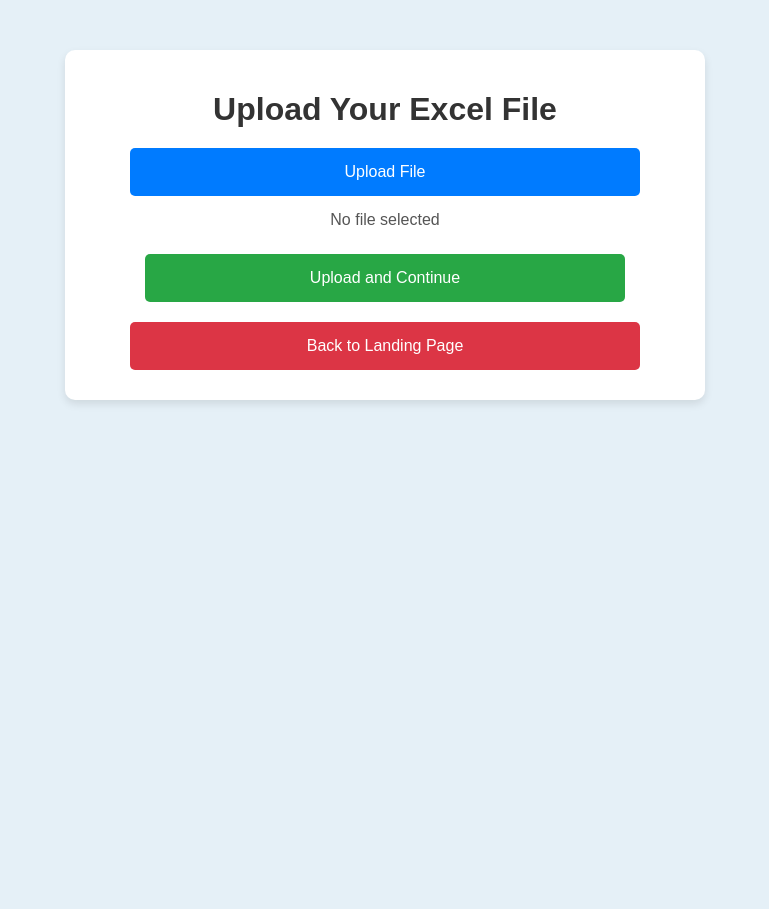
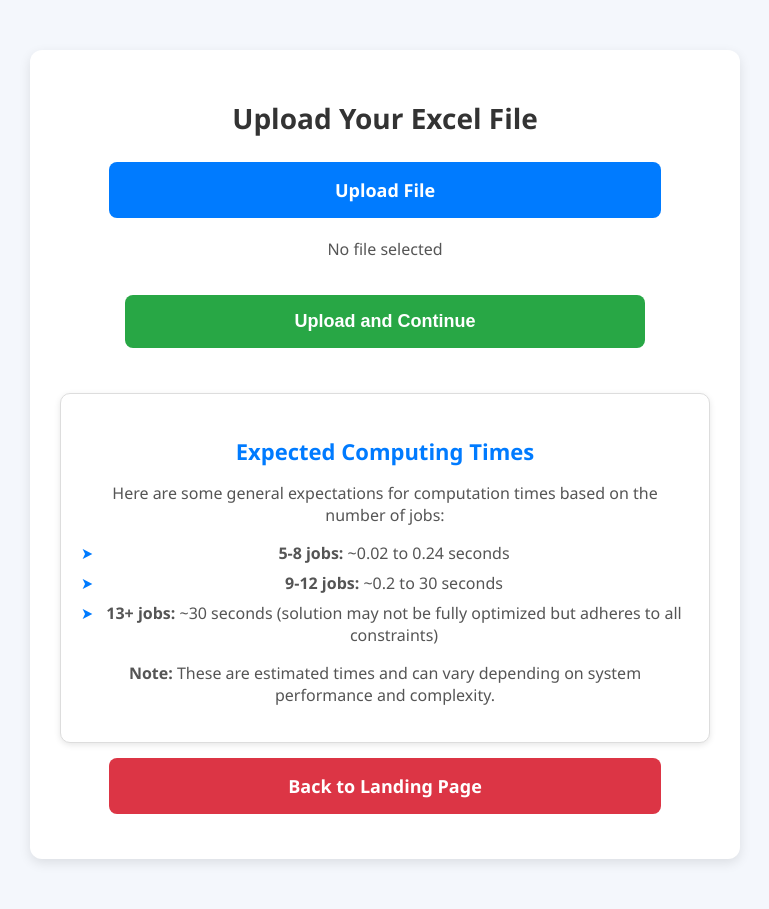
Before and after one commit to Wesleyvdhorst/projectOBP_MS2, a Flask app: page /upload_page in a window 1280 px wide. Shown: the whole page, without its empty margins (255-1024 px from the left). Before the commit the page ends 404 px from the top, so only its background shows below. Run offline with Flask 2, Linux system fonts and the light colour scheme.

Commit message:
feat: added benchmarks

```diff
--- a/templates/upload_page.html
+++ b/templates/upload_page.html
@@ -7,57 +7,61 @@
     <style>
         /* General Styles */
         body {
-            font-family: Arial, sans-serif;
+            font-family: 'Segoe UI', Tahoma, Geneva, Verdana, sans-serif;
             margin: 0;
             padding: 0;
-            background: #e5f0f7; /* Light blue background */
+            background: #f4f7fc; /* Light blue background */
             color: #333;
         }
         .container {
             width: 90%;
-            max-width: 600px;
+            max-width: 650px;
             margin: 50px auto;
-            padding: 20px;
+            padding: 30px;
             background: white;
-            border-radius: 10px;
-            box-shadow: 0 4px 8px rgba(0, 0, 0, 0.1);
+            border-radius: 12px;
+            box-shadow: 0 4px 12px rgba(0, 0, 0, 0.1);
             text-align: center;
         }
         h1 {
-            margin-bottom: 20px;
+            margin-bottom: 25px;
+            font-size: 28px;
+            color: #333;
         }
         #fileLabel {
             display: block;
             width: 80%;
-            margin: 10px auto;
-            padding: 15px;
-            font-size: 16px;
+            margin: 15px auto;
+            padding: 16px;
+            font-size: 18px;
             border: none;
-            border-radius: 5px;
+            border-radius: 8px;
             cursor: pointer;
             color: white;
             background: #007bff; /* Blue button */
             text-align: center;
+            font-weight: bold;
         }
         input[type="file"] {
             display: none;
         }
         #fileName {
-            margin: 15px 0;
+            margin: 20px 0;
             font-size: 16px;
             color: #555;
         }
         .button {
             display: inline-block;
             width: 80%;
-            margin: 10px auto;
-            padding: 15px;
-            font-size: 16px;
+            margin: 15px auto;
+            padding: 16px;
+            font-size: 18px;
             border: none;
-            border-radius: 5px;
+            border-radius: 8px;
             cursor: pointer;
             color: white;
             text-decoration: none;
+            font-weight: bold;
         }
         .upload-button {
             background: #28a745; /* Green button */
@@ -65,6 +69,43 @@
         .back-button {
             background: #dc3545; /* Red button */
         }
+
+        /* Expected Computing Time Styles */
+        .computing-times {
+            margin-top: 30px;
+            padding: 20px;
+            background: #ffffff;
+            border-radius: 10px;
+            border: 1px solid #ddd;
+            box-shadow: 0 2px 6px rgba(0, 0, 0, 0.1);
+        }
+        .computing-times h3 {
+            margin-bottom: 15px;
+            color: #007bff;
+            font-size: 22px;
+        }
+        .computing-times p {
+            font-size: 16px;
+            color: #555;
+        }
+        .computing-times ul {
+            list-style: none;
+            padding: 0;
+            font-size: 16px;
+            color: #555;
+        }
+        .computing-times li {
+            margin: 8px 0;
+            padding-left: 18px;
+            position: relative;
+        }
+        .computing-times li::before {
+            content: '➤';
+            position: absolute;
+            left: 0;
+            color: #007bff;
+        }
+
     </style>
     <script>
         function displayFileName(input) {
@@ -82,6 +123,19 @@
             <p id="fileName">No file selected</p>
             <button type="submit" class="button upload-button">Upload and Continue</button>
         </form>
+
+        <!-- Expected Computing Times Section -->
+        <div class="computing-times">
+            <h3>Expected Computing Times</h3>
+            <p>Here are some general expectations for computation times based on the number of jobs:</p>
+            <ul>
+                <li><strong>5-8 jobs:</strong> ~0.02 to 0.24 seconds</li>
+                <li><strong>9-12 jobs:</strong> ~0.2 to 30 seconds</li>
+                <li><strong>13+ jobs:</strong> ~30 seconds (solution may not be fully optimized but adheres to all constraints)</li>
+            </ul>
+            <p><strong>Note:</strong> These are estimated times and can vary depending on system performance and complexity.</p>
+        </div>
+
         <a href="{{ url_for('landing_page') }}" class="button back-button">Back to Landing Page</a>
     </div>
 </body>
```
Also changed, not shown: templates/generate_data.html (+50 -0 lines), templates/landing_page.html (+38 -0 lines).
